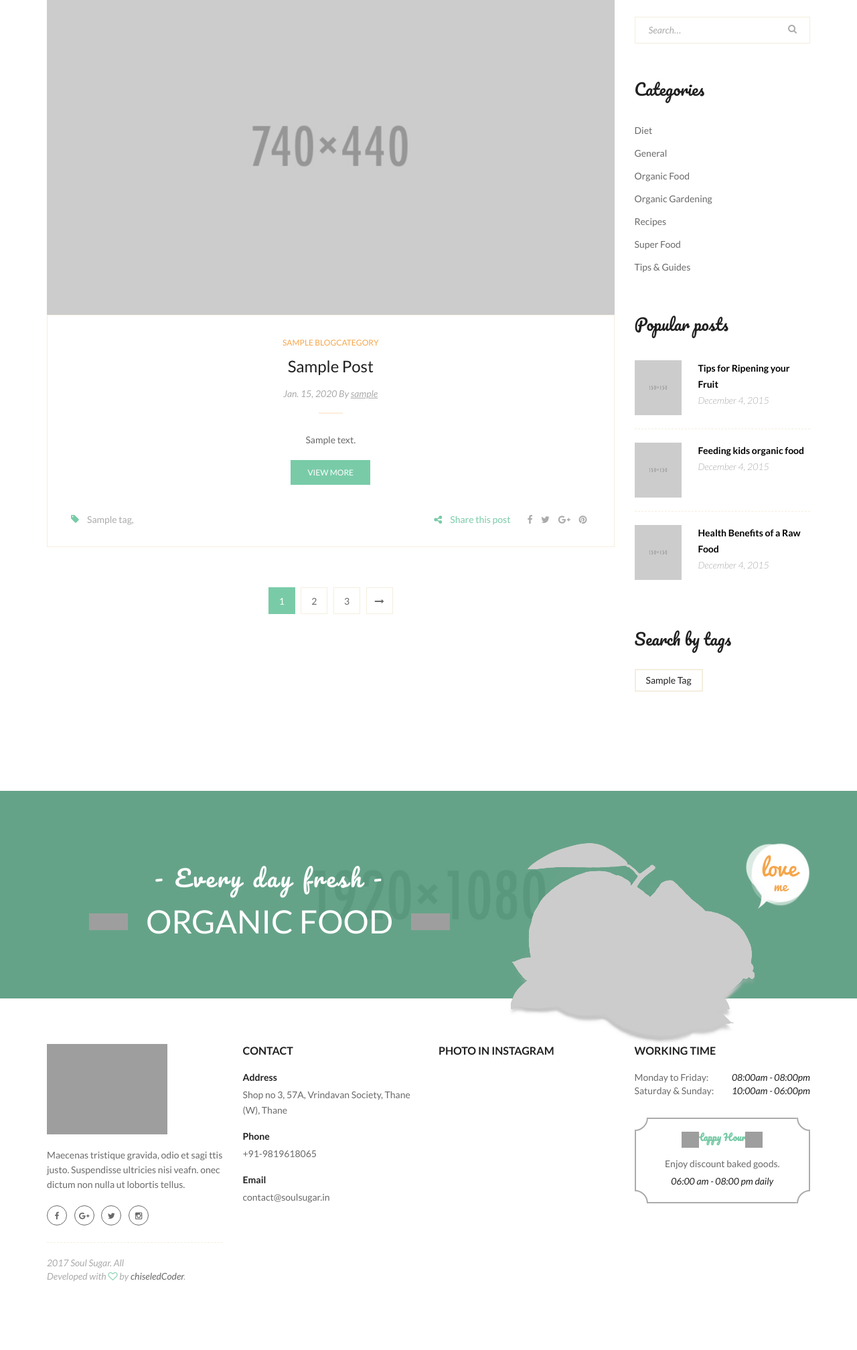
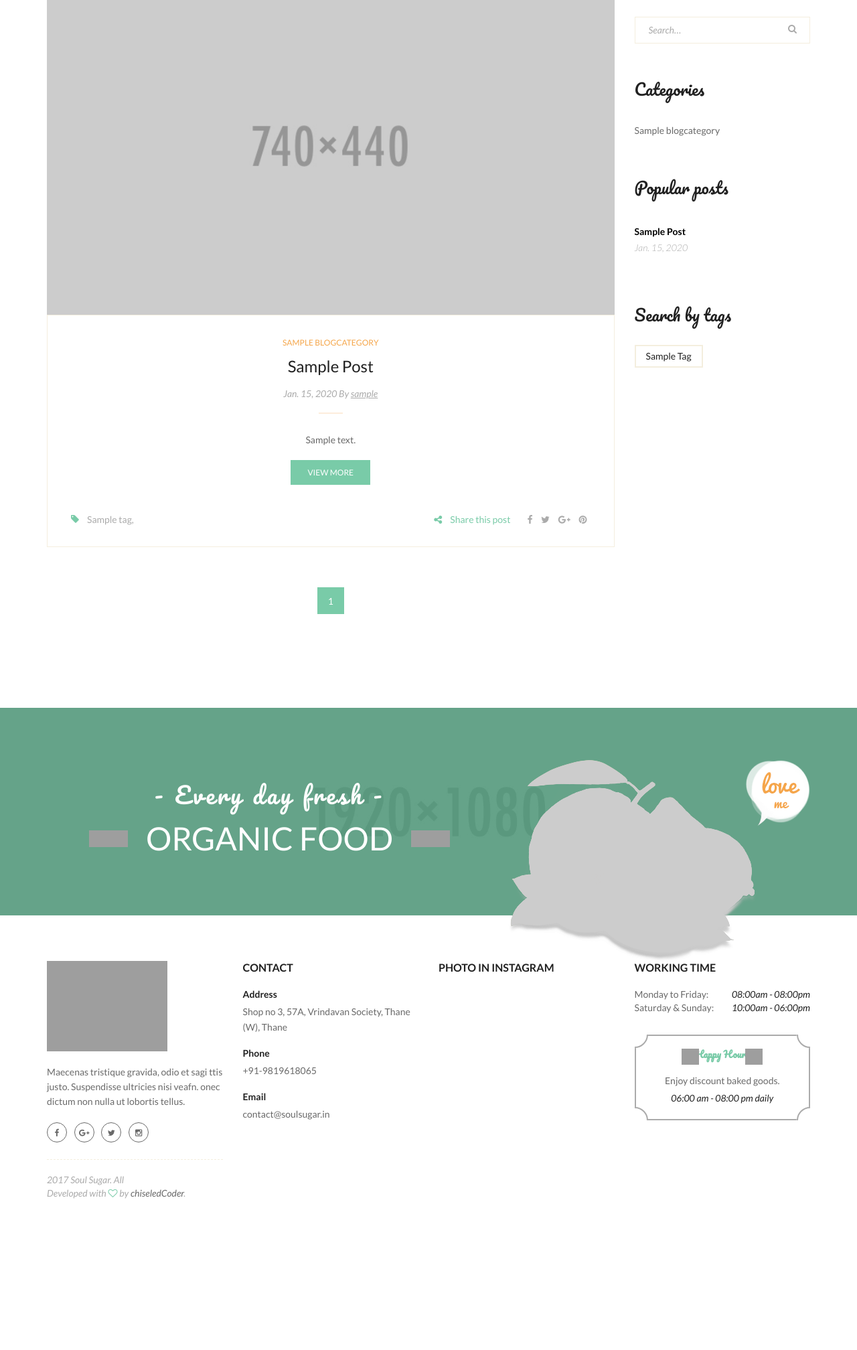
Before and after one commit to chiseledCoder-zz/soulsugar, a Django app: page /blog/blog_list/ in a window 1280 px wide. Shown: the part 364-2380 px from the top of the page at 67% size. After the commit the page ends 2154 px from the top, so only its background shows below. Run offline with Django 3.2, Linux system fonts and the light colour scheme; tables that the repository leaves empty hold one stand-in row (values such as "Sample post"); parts of the project's set-up code (start-up, migrations or seed data) failed here and were passed over; some libraries are stand-ins or nearby versions; grey boxes are pictures that could not be loaded.

Commit message:
blog completed

```diff
--- a/blog/models.py
+++ b/blog/models.py
@@ -23,12 +23,16 @@ BLOG_CATEGORY = (
 class BlogCategory(models.Model):
 	title = models.CharField(max_length=150)
 	description = RichTextField()
-
+	slug = models.SlugField(unique=True, default="")
 	def __unicode__(self):
 		return self.title
 
 	def __str__(self):
 		return self.title
+
+	def save(self, *args, **kwargs):
+		self.slug = slugify(self.title)
+		return super(BlogCategory, self).save(*args, **kwargs)
 
 	def get_absolute_url(self):
 		return reverse("post:details", kwargs={"title": self.title})
@@ -74,7 +78,7 @@ class Post(models.Model):
 		return reverse("post:details", kwargs={"slug": self.slug})
 
 	class Meta:
-		ordering = ["-timestamp", "-updated"]
+		ordering = ["-publish_date"]
 
 	def save(self, *args, **kwargs):
 		self.slug = "-".join((slugify(self.title), str(self.id)))
@@ -83,12 +87,16 @@ class Post(models.Model):
 
 class Tag(models.Model):
 	title = models.CharField(max_length=150)
-
+	slug = models.SlugField(unique=True, default="")
 	def __unicode__(self):
 		return self.title
 
 	def __str__(self):
 		return self.title
 
+	def save(self, *args, **kwargs):
+		self.slug = slugify(self.title)
+		return super(Tag, self).save(*args, **kwargs)
+
 	def get_absolute_url(self):
 		return reverse("post:details", kwargs={"title": self.title})
--- a/blog/urls.py
+++ b/blog/urls.py
@@ -6,5 +6,5 @@ urlpatterns = [
 
     url(r'^blog/blog_list/$', views.blog_list, name='blog_list'),
     url(r'^blog/tag_search/(?P<tag_name>[\w-]+)$', views.tag_search, name='tag_search'),
-    url(r'^blog/tag_search/(?P<category_name>[\w-]+)$', views.category_search, name='category_search'),
+    url(r'^blog/category_search/(?P<category_name>[\w-]+)$', views.category_search, name='category_search'),
     ]
--- a/blog/views.py
+++ b/blog/views.py
@@ -12,7 +12,7 @@ from django.contrib import messages
 from django.core.paginator import Paginator, EmptyPage, PageNotAnInteger
 from django.db.models import Q
 from django.http import HttpResponse, HttpResponseRedirect, Http404
-from django.shortcuts import render, get_object_or_404, redirect
+from django.shortcuts import render, get_object_or_404, redirect, get_list_or_404
 from django.utils import timezone
 from .forms import PostForm
 from .models import Post, Tag, BlogCategory
@@ -24,11 +24,16 @@ def post_detail(request, slug):
 	if instance.draft == True:
 		raise Http404
 	share_string = quote_plus(instance.content)
-
+	tags = Tag.objects.all()
+	blog_categorys = BlogCategory.objects.all()
+	recent_blogs_list = Post.objects.all()[:5]
 	context = {
 		"title" : instance.title,
 		"instance": instance,
-		"share_string": share_string
+		"share_string": share_string,
+		"tags": tags,
+		"blog_categorys": blog_categorys,
+		"recent_post_list": recent_blogs_list
 	}
 	template = "blog/post_detail.html"
 	return render(request, template, context)
@@ -39,9 +44,8 @@ def blog_list(request):
 	query = request.GET.get('q')
 	if query:
 		queryset_list = queryset_list.filter(Q(title__icontains==query)|Q(content__icontains==query)).distinct()
-	paginator = Paginator(queryset_list, 8)
-	page_request_var = "page"
-	page = request.GET.get(page_request_var)
+	paginator = Paginator(queryset_list, 2)
+	page = request.GET.get("page")
 	try:
 		queryset = paginator.page(page)
 	except PageNotAnInteger:
@@ -50,39 +54,45 @@ def blog_list(request):
 		query = paginator.page(paginator.num_pages)
 	tags = Tag.objects.all()
 	blog_categorys = BlogCategory.objects.all()
+	recent_blogs_list = Post.objects.all()[:5]
 	context = {
 		"object_list": queryset,
 		"site_name": "Blog List",
-		"page_request_var": page_request_var,
 		"today": today,
 		"tags": tags,
-		"blog_categorys": blog_categorys
+		"blog_categorys": blog_categorys,
+		"recent_post_list": recent_blogs_list
 	}
 	template = "blog/blog_list.html"
 	return render(request, template, context)
 
 
 def tag_search(request, tag_name):
-	blogs = Blog.objects.filter(tag__title__iexact=tag_name)
+	blogs = get_list_or_404(Post, tags__slug__iexact=tag_name)
 	tags = Tag.objects.all()
 	blog_categorys = BlogCategory.objects.all()
+	recent_blogs_list = Post.objects.all()[:5]
 	template = "blog/blog_list.html"
 	context = {
 		"site_name": "Blog Search by "+ str(tag_name),
 		"tags": tags,
-		"blog_categorys": blog_categorys
+		"blog_categorys": blog_categorys,
+		"object_list": blogs,
+		"recent_post_list": recent_blogs_list
 	}
 	return render(request, template, context)
 
 def category_search(request, category_name):
-	blogs = Blog.objects.filter(category=category_name)
+	blogs = get_list_or_404(Post, category__slug__iexact=category_name)
 	tags = Tag.objects.all()
 	blog_categorys = BlogCategory.objects.all()
-	all_tags = Tag.objects.all()
+	recent_blogs_list = Post.objects.all()[:5]
 	template = "blog/blog_list.html"
 	context = {
 		"site_name": "Blog Search by "+ str(category_name),
 		"tags": tags,
-		"blog_categorys": blog_categorys
+		"blog_categorys": blog_categorys,
+		"object_list": blogs,
+		"recent_post_list": recent_blogs_list
 	}
 	return render(request, template, context)
--- a/templates/blog/blog_list.html
+++ b/templates/blog/blog_list.html
@@ -36,20 +36,19 @@
 											<div class="content-meta">
 												<div class="content-tags">
 													<span class="fa fa-tag"></span>
-													{% for tag in tags %}
-														<a href="#" style="text-transform: none;">{{ tag }}</a>,
+													{% for tag in item.tags.all %}
+														<a href="{% url 'tag_search' tag %}" style="text-transform: none;">{{ tag }}</a>,
 													{% endfor %}
 												</div>
 												<div class="single-social">
 													<span class="text-share">
-														<span class="fa fa-share-alt"></span>Share this post
-													</span>
+														<span class="fa fa-share-alt"></span>Share this post	</span>
 													<div class="content-share">
 														<div class="noo-social social-share">
-															<a href="#share" class="noo-share" title="Share on Facebook">
+															<a href="https://www.facebook.com/sharer/sharer.php?u={{ request.build_absolute_uri }}" class="noo-share" title="Share on Facebook">
 																<i class="fa fa-facebook"></i>
 															</a>
-															<a href="#share" class="noo-share" title="Share on Twitter">
+															<a href="https://twitter.com/home?status=I'm%20going%20to%20learn%20to%20Code...%20Come%20build%20an%20web%20apsp%20with%20me!%20%23CFE%20and%20@justinmitchel%20{{ request.build_absolute_uri }}" class="noo-share" title="Share on Twitter">
 																<i class="fa fa-twitter"></i>
 															</a>
 															<a href="#share" class="noo-share" title="Share on Google+">
@@ -69,10 +68,16 @@
 
 
 								<div class="pagination list-center">
-									<span class="page-numbers current">1</span>
-									<a class="page-numbers" href="#">2</a>
-									<a class="page-numbers" href="#">3</a>
-									<a class="next page-numbers" href="#"><i class="fa fa-long-arrow-right"></i></a>
+									{% if object_list.has_previous %}
+							            <a class="previous page-numbers" href="?page={{ object_list.previous_page_number }}"><i class="fa fa-long-arrow-left"></i></a>
+							        {% endif %}
+
+							        <span class="page-numbers current">
+							            {{ object_list.number }}
+							        </span>
+							        {% if object_list.has_next %}
+							            <a class="next page-numbers" href="?page={{ object_list.next_page_number }}"><i class="fa fa-long-arrow-right"></i></a>
+							        {% endif %}
 								</div>
 							</div>
 							{% include 'blog/blog_right_sidebar.html' %}
--- a/templates/blog/blog_right_sidebar.html
+++ b/templates/blog/blog_right_sidebar.html
@@ -10,46 +10,31 @@
 		<div class="widget widget_categories">
 			<h3 class="widget-title">Categories</h3>
 			<ul>
-											<li><a href="#">Diet</a></li>
-											<li><a href="#">General</a></li>
-											<li><a href="#">Organic Food</a></li>
-											<li><a href="#">Organic Gardening</a></li>
-											<li><a href="#">Recipes</a></li>
-											<li><a href="#">Super Food</a></li>
-											<li><a href="#">Tips &amp; Guides</a></li>
+				{% for blog_category_name in blog_categorys %}
+					<li>
+						<a href="{% url 'category_search' blog_category_name.slug %}">{{ blog_category_name }}</a>
+					</li>
+				{% endfor %}
 			</ul>
 		</div>
 		<div class="widget widget_recent_entries">
 			<h3 class="widget-title">Popular posts</h3>
 			<ul class="post_list_widget">
+				{% for recent_post in recent_post_list %}
 					<li>
-												<a href="blog-detail.html">
-													<span class="post-thumb" data-bg="images/blog/blog_150x150.jpg"></span>
-													<span class="post-title">Tips for Ripening your Fruit</span>
-													<span class="post-date">December 4, 2015</span>
+						<a href="#">
+							<span class="post-title">{{ recent_post|title }}</span>
+							<span class="post-date">{{ recent_post.publish_date }}</span>
 						</a>
 					</li>
-											<li>
-												<a href="blog-detail.html">
-													<span class="post-thumb" data-bg="images/blog/blog_150x150.jpg"></span>
-													<span class="post-title">Feeding kids organic food</span>
-													<span class="post-date">December 4, 2015</span>
-												</a>
-											</li>
-											<li>
-												<a href="blog-detail.html">
-													<span class="post-thumb" data-bg="images/blog/blog_150x150.jpg"></span>
-													<span class="post-title">Health Benefits of a Raw Food</span>
-													<span class="post-date">December 4, 2015</span>
-												</a>
-											</li>
+				{% endfor %}
 			</ul>
 		</div>
 		<div class="widget widget_tag_cloud">
 			<h3 class="widget-title">Search by tags</h3>
 				<div class="tagcloud">
 					{% for tag in tags %}
-											<a href="#">{{ tag }}</a>
+						<a href="{% url 'tag_search' tag.slug %}">{{ tag }}</a>
 					{% endfor %}
 				</div>
 		</div>
```
Also changed, not shown: blog/migrations/0004_blogcategory_slug.py (added), blog/migrations/0005_tag_slug.py (added). Lines whose indentation alone changed are shown as unchanged.
